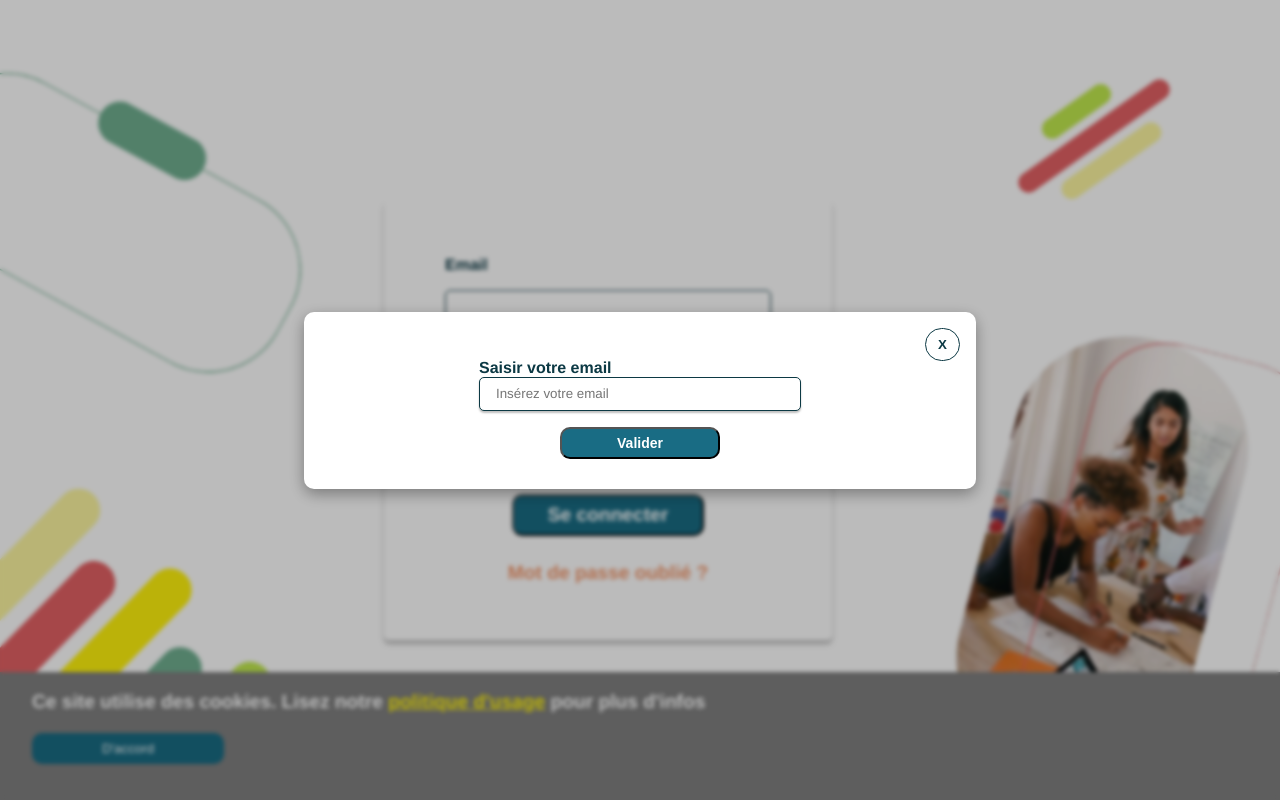
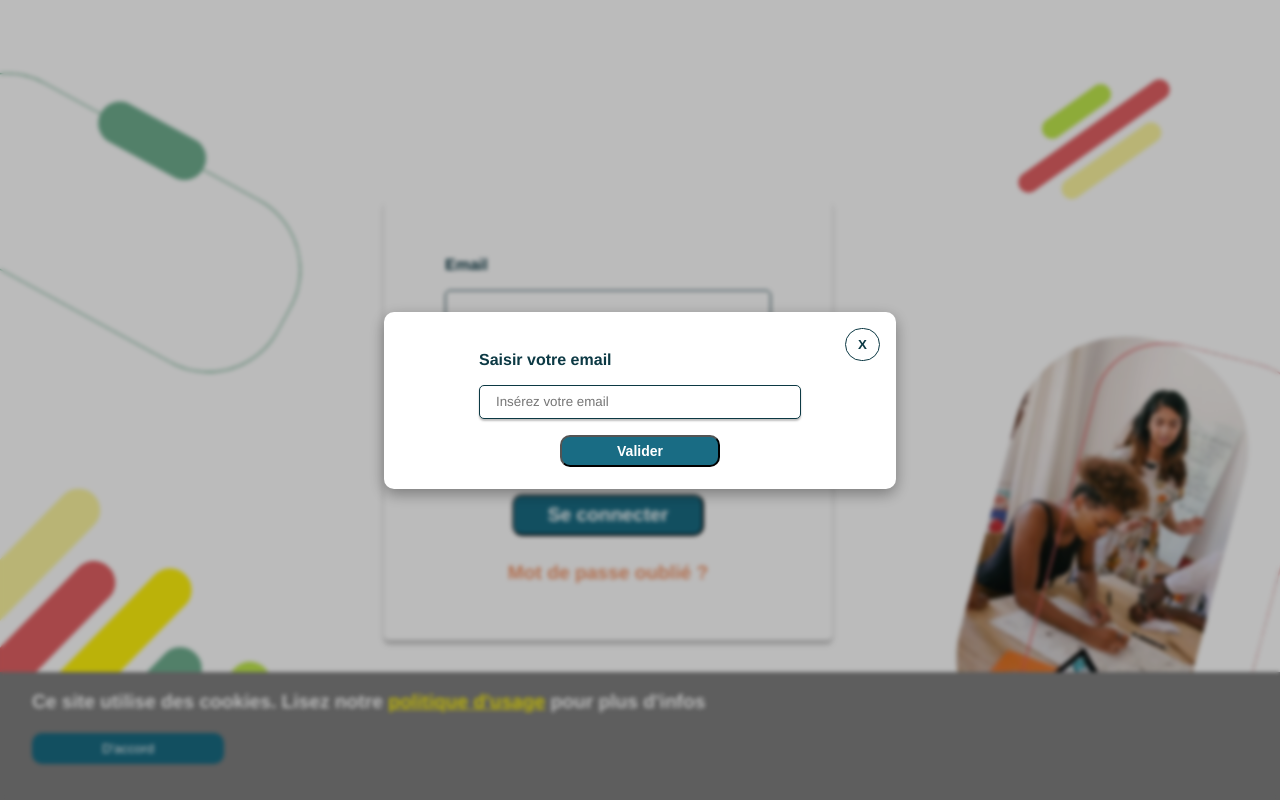
Before and after one commit to WildCodeSchool/2023-02-JS-RemoteFR-DeVMX-P3-Sense-Makers, a React (Vite) app in the folder frontend/: page / in a window 1280 px wide. Both pictures are taken after a click on the button "Mot de passe oublié ?". Built offline with nearby package versions, Linux system fonts and the light colour scheme.

Commit message:
changed css of modalEmail and add an ease-in-out effect on buttons in resetPassword.scss and login.scss

```diff
--- a/frontend/src/scss/_ModalEmail.scss
+++ b/frontend/src/scss/_ModalEmail.scss
@@ -32,7 +32,7 @@
         border-radius: 20px;
         padding: 0.5rem 0.75rem;
         border: 1px solid $color-default;
-        transition: 0.3s ease-in-out;
+        transition: 0.2s ease-in-out;
 
         &:hover {
           transform: scale(1.1);
@@ -55,7 +55,6 @@
         label {
           color: $color-default;
           font-size: $font-size-m;
-          margin: 0 auto;
           font-family: $primary-font;
           font-weight: $primary-font-weight;
         }
@@ -66,7 +65,7 @@
           height: 2rem;
           width: 18rem;
           padding: 0 1rem;
-          margin: 0 auto;
+          margin-top: 1rem;
           font-family: $primary-font;
           border: 1px solid $color-default;
         }
@@ -82,13 +81,19 @@
           padding: 0 10%;
           margin: 1rem auto;
           cursor: pointer;
+          transition: 0.2s ease-in-out;
+        }
+        :hover {
+          color: #196c84;
+          background-color: $background-color-base;
+          transition: 0.2s ease-in-out;
         }
       }
     }
   }
   @media screen and (min-width: 768px) {
     .modal-container {
-      max-width: 40rem;
+      max-width: 30rem;
     }
   }
 }
--- a/frontend/src/scss/_login.scss
+++ b/frontend/src/scss/_login.scss
@@ -65,6 +65,7 @@
     border-radius: $border-radius-m;
     padding: 0 10%;
     cursor: pointer;
+    transition: 0.2s ease-in-out;
 
 
     h2 {
@@ -77,6 +78,7 @@
   :hover {
     color: #196c84;
     background-color: $background-color-base;
+    transition: 0.2s ease-in-out;
   }
 }
 
--- a/frontend/src/scss/_resetPassword.scss
+++ b/frontend/src/scss/_resetPassword.scss
@@ -33,10 +33,6 @@
     border: 1px solid $color-default;
   }
 
-  :hover {
-    color: #196c84;
-    background-color: $background-color-base;
-  }
 
   button {
     height: 2rem;
@@ -45,6 +41,14 @@
     border-radius: $border-radius-m;
     padding: 0 10%;
     cursor: pointer;
+    transition: 0.2s ease-in-out;
+    font-family: $primary-font;
+    font-weight: $primary-font-weight;
+  }
+  :hover {
+    color: #196c84;
+    background-color: $background-color-base;
+    transition: 0.2s ease-in-out;
   }
 }
 
```
